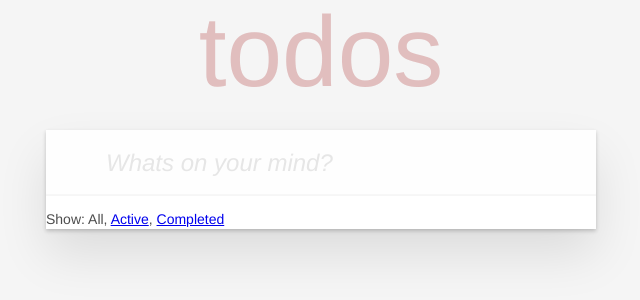
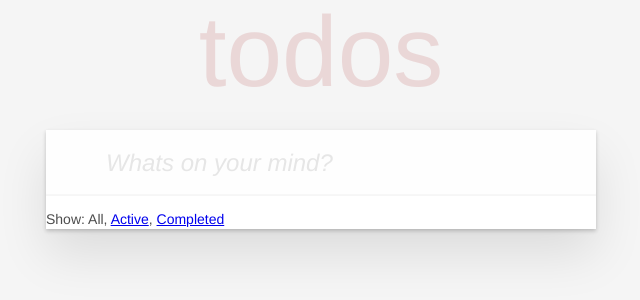
Before and after one commit to rohitkrai03/react-redux-examples, a React (Create React App) app in the folder todos/: page / in a window 1280 px wide. Shown: the top 300 px of the page, without its empty margins (319-959 px from the left). Built offline with nearby package versions, Linux system fonts and the light colour scheme.

Commit message:
add classname to root app component

```diff
--- a/todos/src/components/TodoApp.jsx
+++ b/todos/src/components/TodoApp.jsx
@@ -6,7 +6,6 @@ import Footer from './Footer';
 const TodoApp = () => {
   return (
     <div className='todoapp'>
-      <h1>todos</h1>
       <AddTodo />
       <TodoList />
       <Footer />
```
